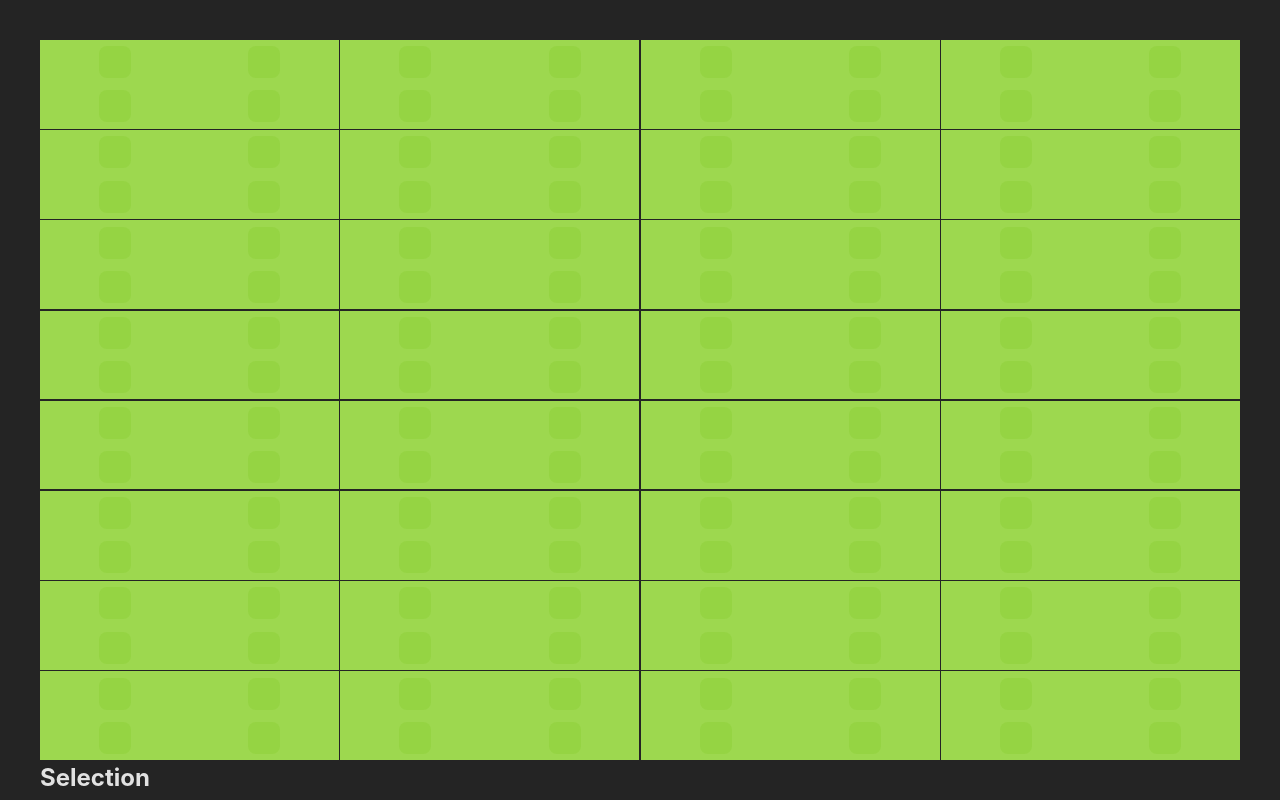
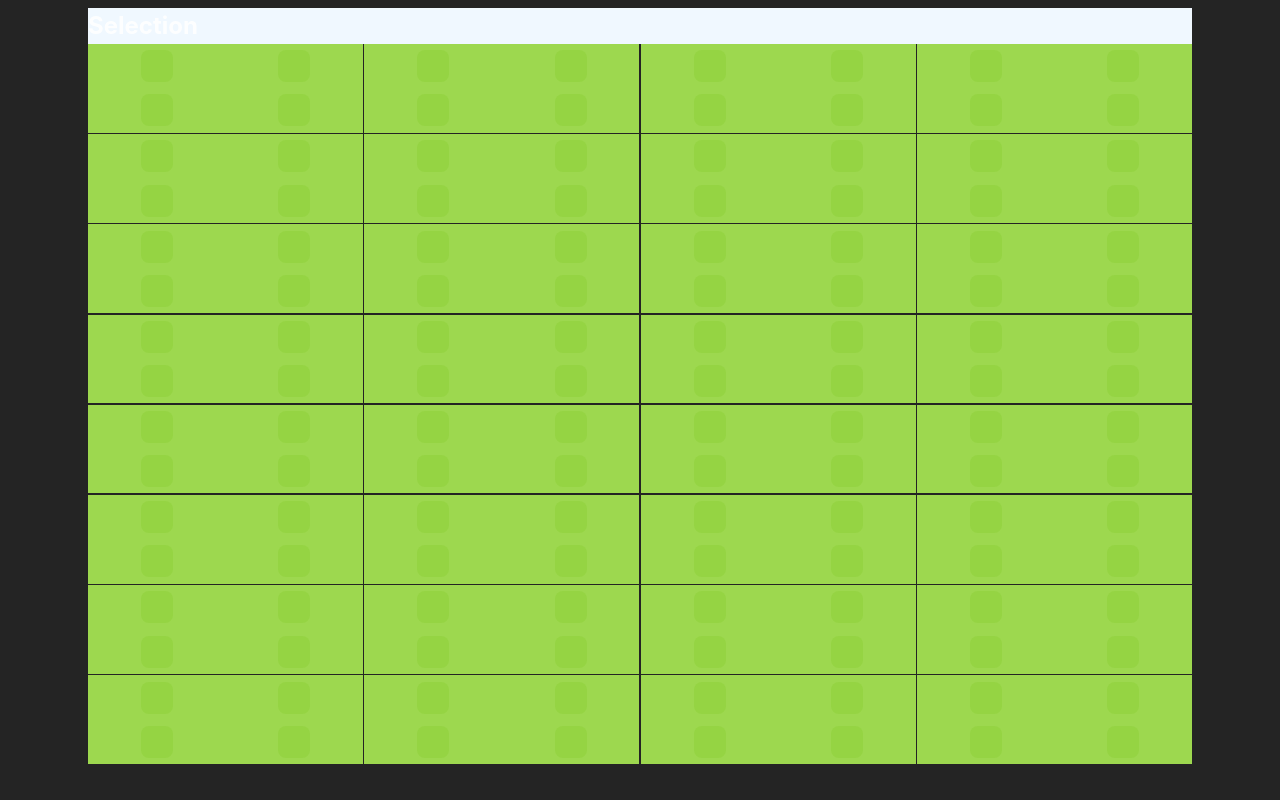
Before and after one commit to vikkio88/sokkera, a Svelte app: page / in a window 1280 px wide. Built offline with nearby package versions, Linux system fonts and the light colour scheme.

Commit message:
styling main

```diff
--- a/public/assets/main.css
+++ b/public/assets/main.css
@@ -5,7 +5,7 @@
 
 body {
   height: 90vh;
-  padding: 2rem;
+  padding: 0 5rem;
 }
 
 button.no-button {
--- a/src/App.svelte
+++ b/src/App.svelte
@@ -1,25 +1,33 @@
 <script>
   import Field from "./components/Field.svelte";
+  import Padded from "./components/shared/Padded.svelte";
   import gameState, { Phase } from "./store/field";
   import { SIDES } from "./types/teams";
 </script>
 
 <main>
-  <Field />
+  <Padded>
     {#if $gameState.phase == Phase.Selection}
       <h2>Selection</h2>
     {/if}
+  </Padded>
+  <Field />
+  <Padded>
     {#if $gameState.phase == Phase.Match}
       <button on:click={() => gameState.changeTurn()}>
         Turn: {$gameState.turn.side === SIDES.HOME ? "Home" : "Away"}</button
       >
     {/if}
+  </Padded>
 </main>
 
 <style>
   main {
     display: flex;
     flex-direction: column;
-    justify-content: center;
+    justify-content: space-around;
+
+    /* Should set this if mobile layout */
+    /* align-items: center; */
   }
 </style>
--- a/src/components/Field.svelte
+++ b/src/components/Field.svelte
@@ -36,6 +36,7 @@
 
 <style>
   .field {
+    flex: 6;
     display: flex;
     flex-direction: column;
     min-height: 90vh;
--- /dev/null
+++ b/src/components/shared/Padded.svelte
@@ -0,0 +1,12 @@
+<script>
+
+</script>
+<div class="padded">
+    <slot />
+</div>
+<style>
+    .padded {
+        flex: 1;
+        background-color: aliceblue;
+    }
+</style>
```
Lines whose indentation alone changed are shown as unchanged.
